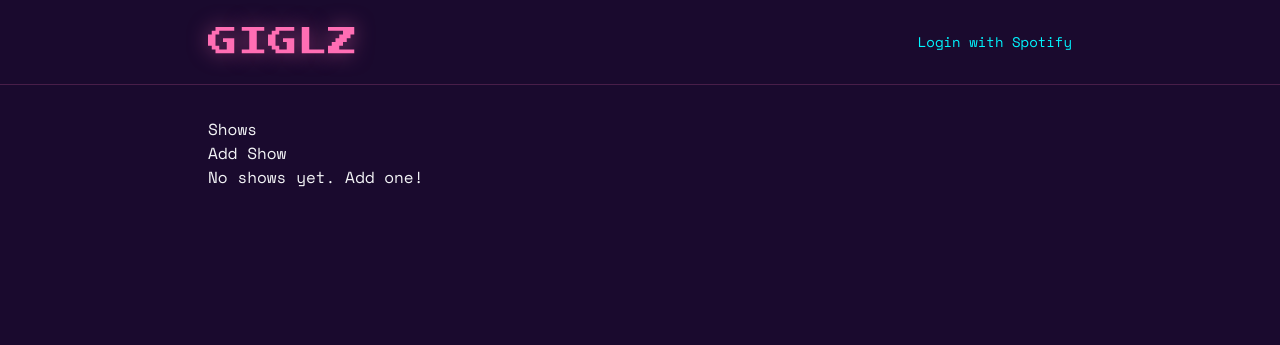
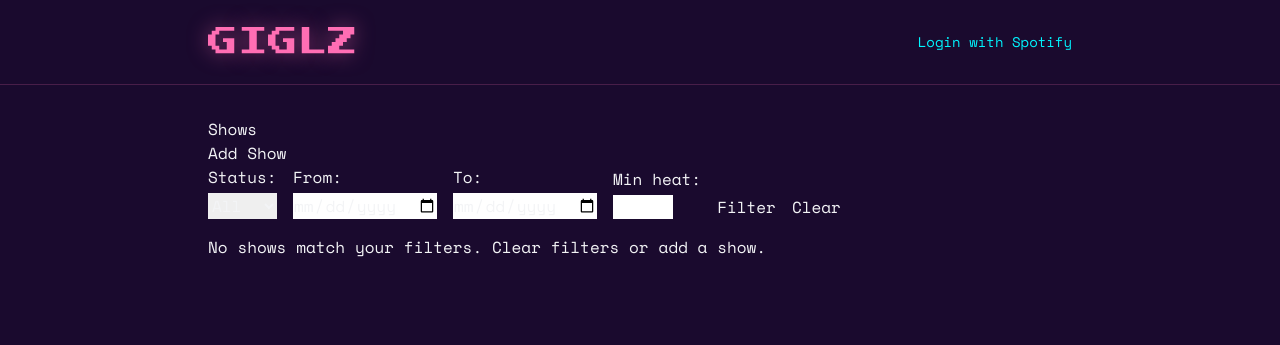
Before and after one commit to Jay-Roberts/giglz, a Flask app: template templates/shows/list.html in a window 1280 px wide. Shown: the top 345 px of the page. Run offline with Flask 3, Linux system fonts and the light colour scheme; the template is opened without the code that fills it, so the values that code supplies are empty; some libraries are stand-ins or nearby versions.

Commit message:
feat: :sparkles: Add heat to shows.

```diff
--- a/templates/shows/list.html
+++ b/templates/shows/list.html
@@ -1,5 +1,29 @@
 {% extends "base.html" %}
 {% block content %}
+<style>
+.show-filters {
+    display: flex;
+    gap: 1rem;
+    margin-bottom: 1rem;
+    flex-wrap: wrap;
+    align-items: end;
+}
+.show-filters label {
+    display: flex;
+    flex-direction: column;
+    gap: 0.25rem;
+}
+.show-card .heat {
+    color: #e74c3c;
+    font-weight: bold;
+}
+.show-header {
+    display: flex;
+    justify-content: space-between;
+    align-items: center;
+}
+</style>
+
 <div class="shows-page"
      x-data="showsPage()"
      data-status-options='{{ status_options | tojson }}'
@@ -7,12 +31,45 @@
     <h1>Shows</h1>
     <a href="{{ url_for('shows.add_form') }}">Add Show</a>
 
-    {% if shows %}
+    <form method="GET" class="show-filters">
+        <label>
+            Status:
+            <select name="status">
+                <option value="">All</option>
+                <option value="going" {{ 'selected' if filters.status == 'going' else '' }}>Going</option>
+                <option value="skipping" {{ 'selected' if filters.status == 'skipping' else '' }}>Busy</option>
+            </select>
+        </label>
+
+        <label>
+            From:
+            <input type="date" name="date_from" value="{{ filters.date_from or '' }}">
+        </label>
+
+        <label>
+            To:
+            <input type="date" name="date_to" value="{{ filters.date_to or '' }}">
+        </label>
+
+        <label>
+            Min heat:
+            <input type="number" name="heat_min" value="{{ filters.heat_min }}" min="0" style="width:60px;">
+        </label>
+
+        <button type="submit">Filter</button>
+        <a href="{{ url_for('shows.list_shows') }}">Clear</a>
+    </form>
+
+    {% if shows_with_heat %}
     <ul class="show-list">
-        {% for show in shows %}
+        {% for show, heat in shows_with_heat %}
         <li class="show-card">
-            <strong>{{ show.artists | map(attribute='name') | join(', ') }}</strong>
-            <br>
+            <div class="show-header">
+                <strong>{{ show.artists | map(attribute='name') | join(', ') }}</strong>
+                <span class="heat" title="Heat score">
+                    {% if heat > 0 %}{{ heat }} &#9829;{% else %}&mdash;{% endif %}
+                </span>
+            </div>
             {{ show.date.strftime('%Y-%m-%d') }} @ {{ show.venue.name }}, {{ show.venue.city.name }}
             {% if show.ticket_url %}
             <br><a href="{{ show.ticket_url }}" target="_blank">Tickets</a>
@@ -44,7 +101,7 @@
         {% endfor %}
     </ul>
     {% else %}
-    <p>No shows yet. <a href="{{ url_for('shows.add_form') }}">Add one!</a></p>
+    <p>No shows match your filters. <a href="{{ url_for('shows.list_shows') }}">Clear filters</a> or <a href="{{ url_for('shows.add_form') }}">add a show</a>.</p>
     {% endif %}
 </div>
 
```
Also changed, not shown: routes/shows.py (+16 -5 lines), schemas.py (+37 -0 lines), services/shows.py (+43 -0 lines).
